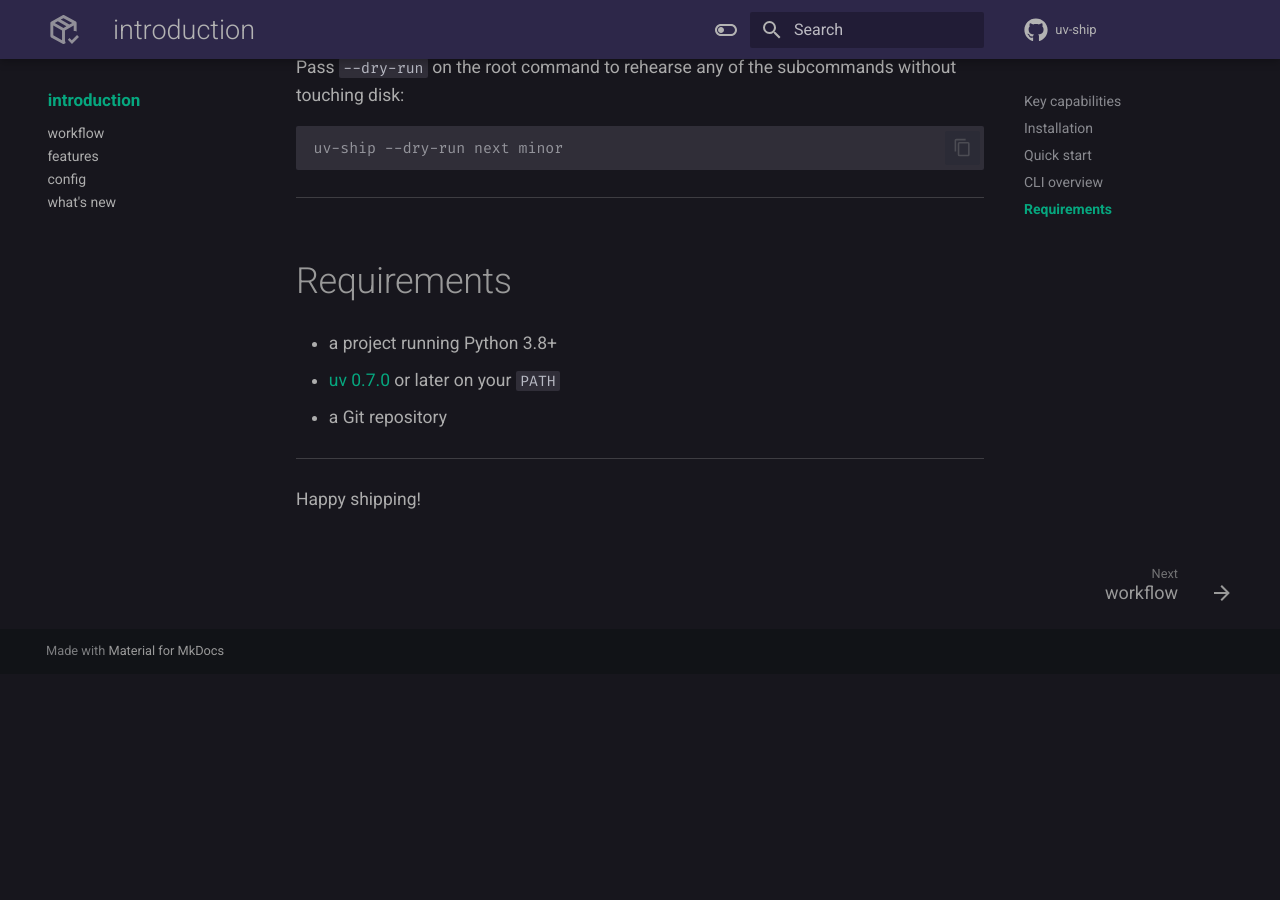
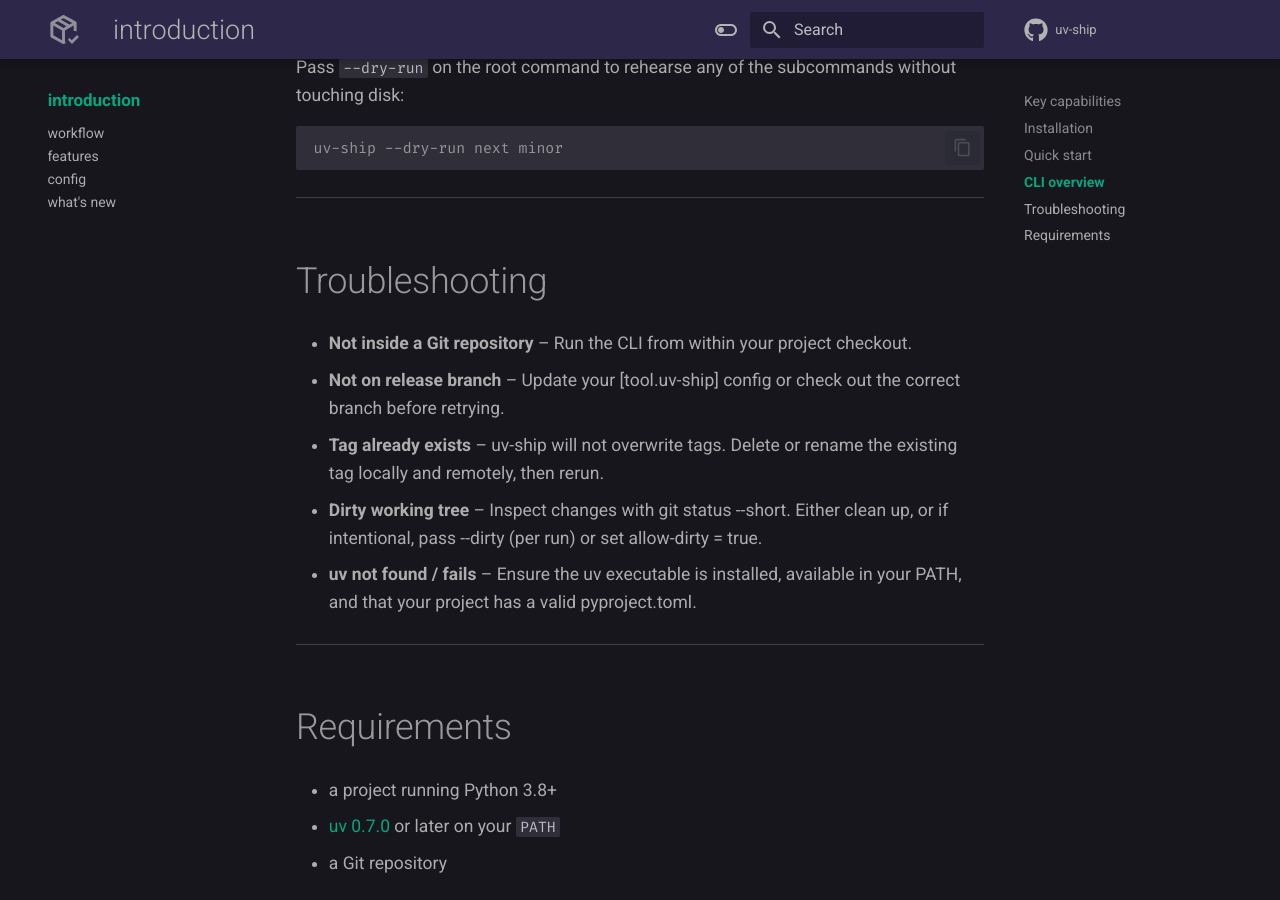
Before and after one commit to floRaths/uv-ship, an MkDocs documentation site: the page built from docs/index.md, in a window 1280 px wide and 900 px high, scrolled down 1879 px. Built offline with MkDocs 1.6.1 and Material for MkDocs 9.7.7, drawn with Linux system fonts in a browser that asks for light colours; comment, search, counter and statistics services are not loaded; before the commit the page ends 2553 px from its top, so only the background shows below that.

Commit message:
update docs

````diff
--- a/docs/index.md
+++ b/docs/index.md
@@ -52,6 +52,13 @@ Pass `--dry-run` on the root command to rehearse any of the subcommands without
 uv-ship --dry-run next minor
 ```
 
+---
+## Troubleshooting
+- **Not inside a Git repository** – Run the CLI from within your project checkout.
+- **Not on release branch** – Update your [tool.uv-ship] config or check out the correct branch before retrying.
+- **Tag already exists** – uv-ship will not overwrite tags. Delete or rename the existing tag locally and remotely, then rerun.
+- **Dirty working tree** – Inspect changes with git status --short. Either clean up, or if intentional, pass --dirty (per run) or set allow-dirty = true.
+- **uv not found / fails** – Ensure the uv executable is installed, available in your PATH, and that your project has a valid pyproject.toml.
 
 ---
 ## Requirements
````
Also changed, not shown: docs/troubleshooting.md (deleted, +0 -11 lines).
